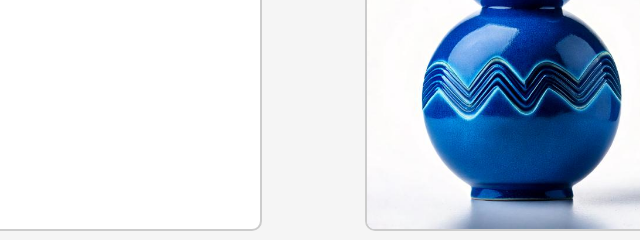
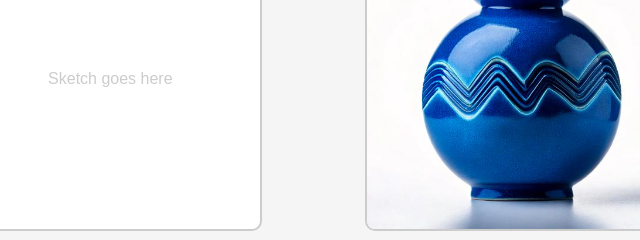
Before and after one commit to FreezaSama/AIFORGE, a plain HTML site: page index.html in a window 1280 px wide. Shown: the part 191-431 px from the top of the page, 123-763 px from the left. Drawn offline with Linux system fonts and the light colour scheme.

Commit message:
Update index.html

```diff
--- a/index.html
+++ b/index.html
@@ -49,6 +49,11 @@
             object-fit: contain;
         }
 
+        .placeholder-text {
+            color: #ccc;
+            font-size: 16px;
+        }
+
         button {
             width: 300px;
             padding: 10px 20px;
@@ -77,6 +82,7 @@
         <div class="square">
             <div class="image-box" id="sketchBox">
                 <img id="sketchPreview" style="display: none;">
+                <span class="placeholder-text" id="sketchPlaceholder">Sketch goes here</span>
             </div>
             <input type="file" id="sketchUpload" style="display: none;" accept="image/*">
             <button onclick="document.getElementById('sketchUpload').click()">Upload Your Sketch</button>
@@ -105,8 +111,10 @@
                 const reader = new FileReader();
                 reader.onload = function(e) {
                     const preview = document.getElementById('sketchPreview');
+                    const placeholder = document.getElementById('sketchPlaceholder');
                     preview.src = e.target.result;
                     preview.style.display = 'block';
+                    placeholder.style.display = 'none';  // Hide placeholder when image is shown
                 }
                 reader.readAsDataURL(file);
             }
```
